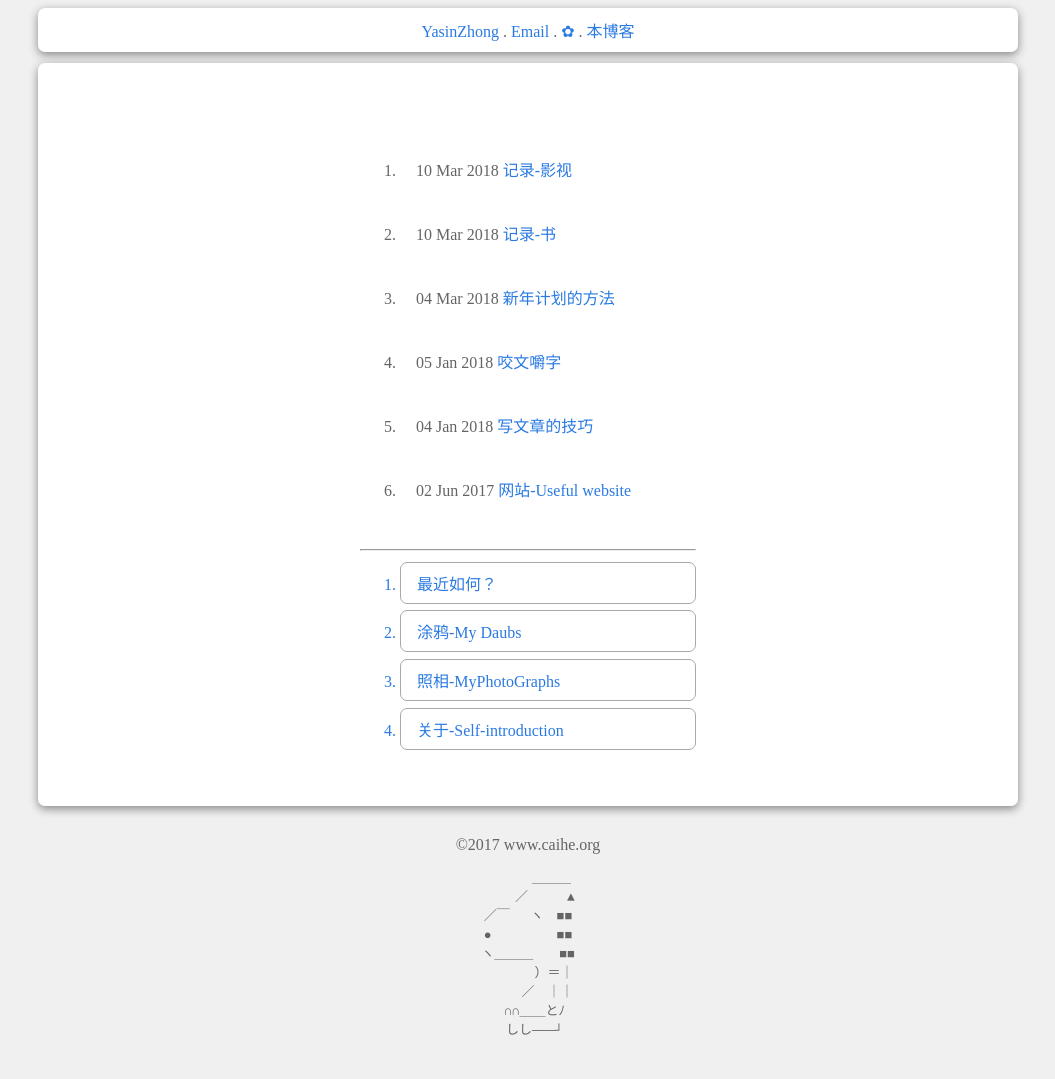
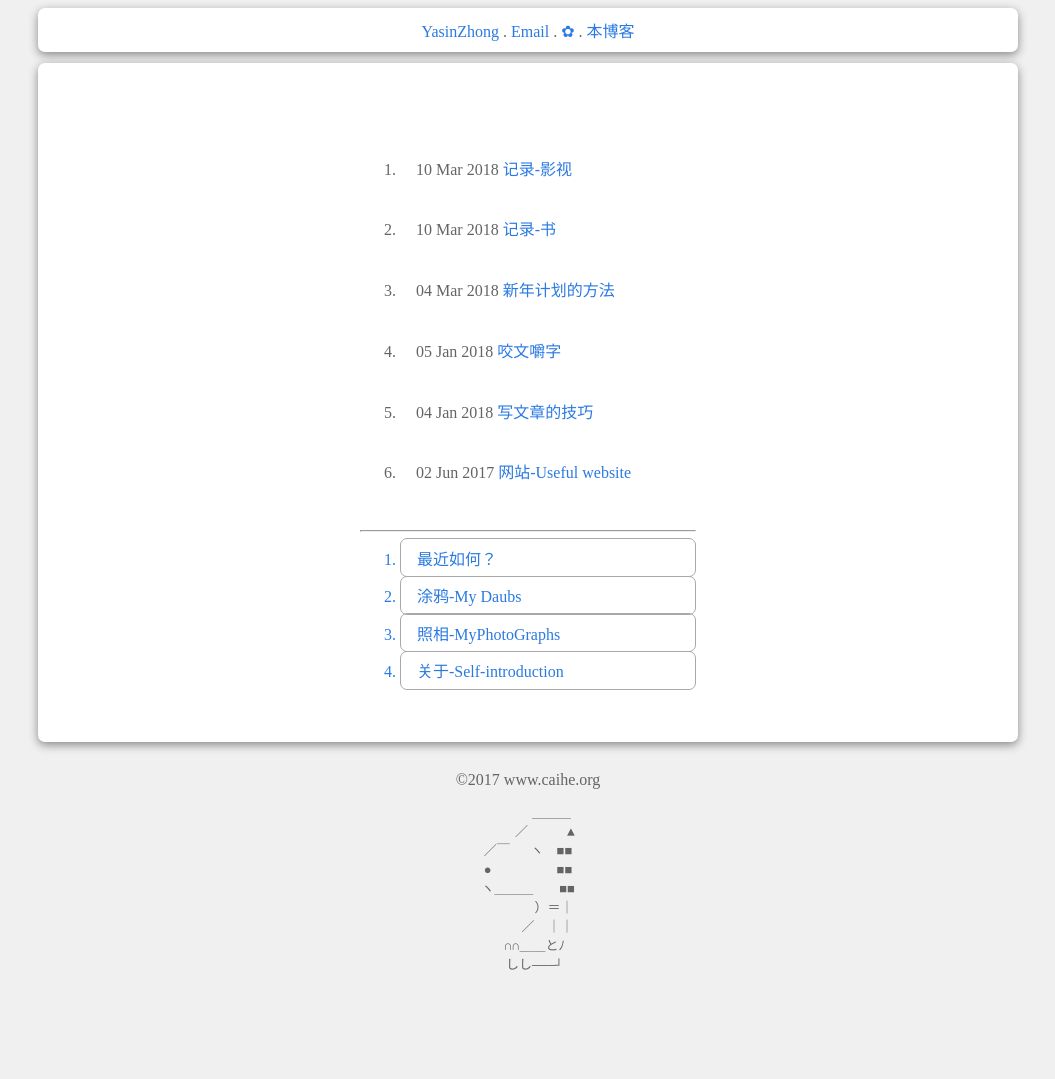
Before and after one commit to YasinZhong/yasinzhong.github.io, a Jekyll site: the page built from index.html, in a window 1280 px wide. Shown: the whole page, without its empty margins (112-1167 px from the left). Built offline with Jekyll 4.4.1, drawn with Linux system fonts in a browser that asks for light colours; comment, search, counter and statistics services are not loaded; after the commit the page ends 1014 px from its top, so only the background shows below that.

Commit message:
2018/03/31

```diff
--- a/cssjs/a.css
+++ b/cssjs/a.css
@@ -35,8 +35,8 @@ li
 	border-radius:7px;
 	-moz-border-radius:7px; /* Old Firefox */
 
-	padding-top: 0.5em;
-	padding-bottom: 0.5em;
+	padding-top: 0.4em;
+	padding-bottom: 0.4em;
 	padding-left: 1em;
 
 	margin-bottom: 0.6em;
--- a/index.html
+++ b/index.html
@@ -18,8 +18,8 @@ title: Yasin Zhong|blog
 	<ol>
 		<style type="text/css">
 			li{
-				margin-top: -0.35em;
-				margin-bottom: -0.35em;
+				margin-top: -0.6em;
+				margin-bottom: -0.6em;
 			}
 		</style>
 		<a href="http://a.caihe.org/Post/twi.html" >  <li>最近如何？</li> </a><br/>
```
